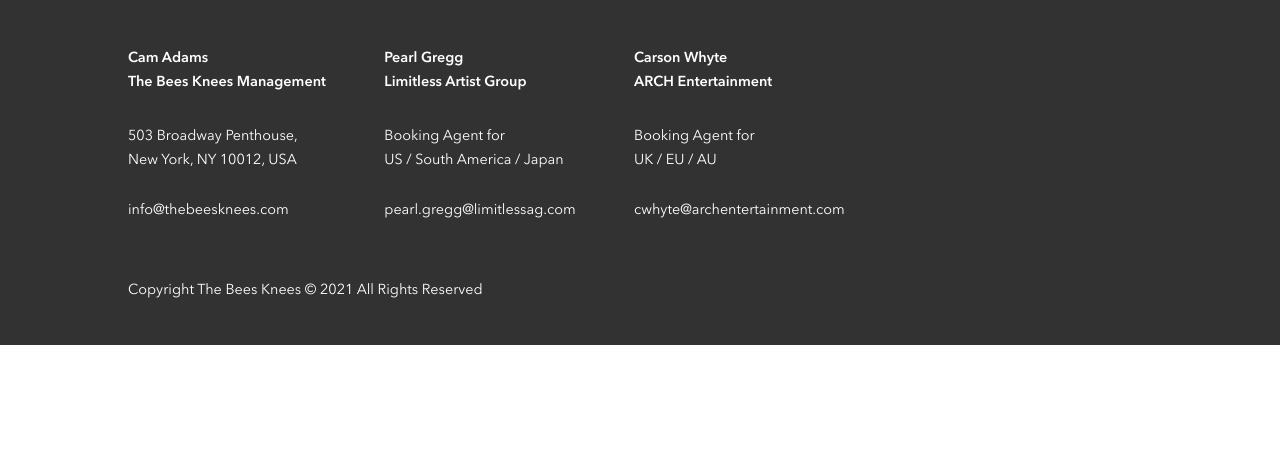
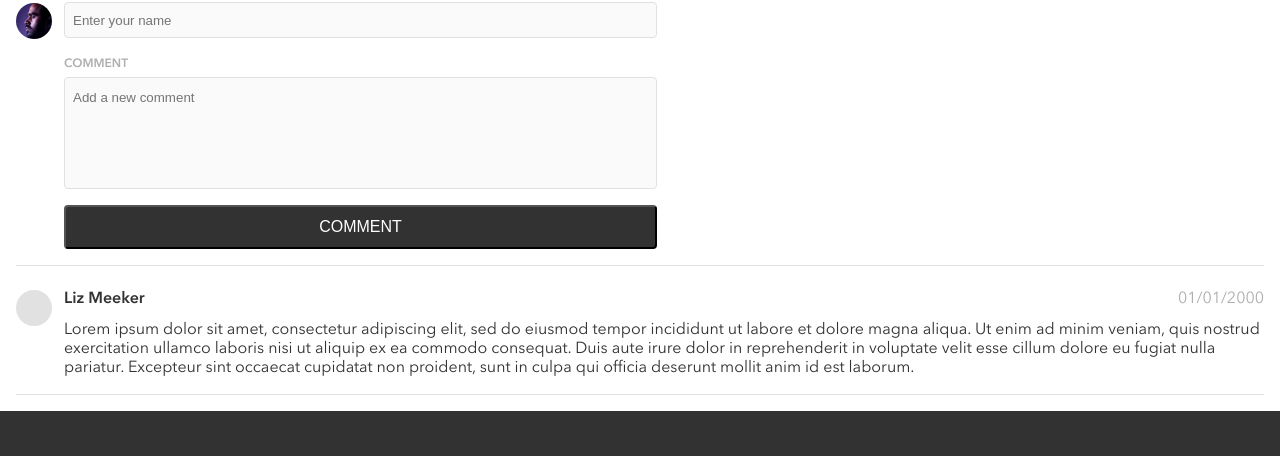
Before and after one commit to lizardskelly/brainstation-project3-bandsite, a plain HTML site: page index.html in a window 1280 px wide. Shown: the part 2705-3161 px from the top of the page. Before the commit the page ends 3050 px from the top, so only its background shows below. Drawn offline with Linux system fonts and the light colour scheme.

Commit message:
added comments section

```diff
--- a/index.html
+++ b/index.html
@@ -50,6 +50,32 @@
         <img class="gallery__image" src="./assets/images/Photo-gallery-7.jpg" alt="band show photo">
         <img class="gallery__image" src="./assets/images/Photo-gallery-8.jpg" alt="band show photo">
         <img class="gallery__image" src="./assets/images/Photo-gallery-9.jpg" alt="band show photo">
+      </div>
+    </section>
+    <!-- comments section -->
+    <section class="comments">
+      <h2 class="comments__title">Join the Conversation</h2>
+      <div class="comments__container">
+        <form class="comments__form">
+          <img class="comments__form-avatar" src="./assets/images/Mohan-muruge.jpg">
+          <div>
+            <label class="comments__label" for="username">NAME</label>
+            <input class="comments__input" type="text" name="username" placeholder="Enter your name">
+            <label class="comments__label" for="commentBody">COMMENT</label>
+            <input class="comments__input comments__input--height" type="text" name="commentBody" placeholder="Add a new comment">
+            <button class="comments__button" type="submit">COMMENT</button>
+          </div>
+        </form>
+        <div class="post">
+          <img class="post__avatar" src="./assets/images/avatar-placeholder.jpg">
+          <div class="post__text-wrapper">
+            <div class="post__info-wrapper">
+              <p class="post__username">Liz Meeker</p>
+              <p class="post__timestamp">01/01/2000</p>
+            </div>
+            <p class="post__text">Lorem ipsum dolor sit amet, consectetur adipiscing elit, sed do eiusmod tempor incididunt ut labore et dolore magna aliqua. Ut enim ad minim veniam, quis nostrud exercitation ullamco laboris nisi ut aliquip ex ea commodo consequat. Duis aute irure dolor in reprehenderit in voluptate velit esse cillum dolore eu fugiat nulla pariatur. Excepteur sint occaecat cupidatat non proident, sunt in culpa qui officia deserunt mollit anim id est laborum.</p>
+          </div>
+        </div>
       </div>
     </section>
   </main>
--- a/styles/bio.scss
+++ b/styles/bio.scss
@@ -150,8 +150,6 @@
 }
 // photo gallery styling
 .gallery {
-  padding-top: .5rem;
-  padding-bottom: .75rem;
   background-color: $light-background-color-alt;
   padding: .5rem 1rem .75rem 1rem;
 
@@ -219,3 +217,115 @@
     }
   }
 }
+// comments section styling
+.comments {
+  color: $dark-text-color;
+  padding: .5rem 0;
+
+  &__title {
+    font-size: 7vw;
+    font-weight: 600;
+    margin: .5rem 0 1rem 1rem;
+
+    // helps title text stay smooth when increasing screen size
+    @media screen and (min-width: 425px) {
+      font-size: 1.85rem;
+    }
+
+    @include tablet {
+      font-size: 2.25rem;
+    }
+  }
+
+  &__container {
+    padding: 0 1rem;
+  }
+
+  &__form {
+    display: flex;
+    border-bottom: 1px solid $border-color;
+    padding-bottom: 1rem;
+  }
+
+  &__form-avatar {
+    height: 2.25rem;
+    width: 2.25rem;
+    border-radius: 50%;
+    object-fit: cover;
+    object-position: 20% 50%;
+    margin: 1.5rem .75rem 0 0;
+  }
+
+  &__label {
+    font-size: .75rem;
+    font-weight: 600;
+    color: $secondary-text-color;
+  }
+
+  &__input {
+    background-color: $light-background-color-alt;
+    height: 2.25rem;
+    width: 100%;
+    border: 1px solid $border-color;
+    border-radius: 4px;
+    padding-left: .5rem;
+    margin: .25rem 0 1rem 0;
+    box-sizing: border-box;
+
+    &active {
+      border-color: $dark-background-color;
+    }
+
+    &--height {
+      height: 7rem;
+      padding-bottom: 4.5rem;
+    }
+  }
+
+  &__button {
+    width: 100%;
+    height: 2.75rem;
+    background-color: $dark-background-color;
+    color: $bright-text-color;
+    font-size: 1rem;
+    border-radius: 4px;
+  }
+}
+
+.post {
+  display: flex;
+  border-bottom: 1px solid $border-color;
+  margin: .5rem 0;
+
+  &__avatar {
+    height: 2.25rem;
+    width: 2.25rem;
+    border-radius: 50%;
+    object-fit: cover;
+    object-position: 20% 50%;
+    margin: 1rem .75rem 0 0;
+  }
+
+  &__text-wrapper {
+
+  }
+
+  &__info-wrapper {
+    display: flex;
+    justify-content: space-between;
+  }
+
+  &__username {
+    font-weight: 600;
+    margin-bottom: .75rem;
+  }
+
+  &__timestamp {
+    color: $secondary-text-color;
+    margin-bottom: .75rem;
+  }
+
+  &__text {
+    margin-top: 0;
+  }
+}
```
Also changed, not shown: assets/images/avatar-placeholder.jpg (added), styles/bio.css.
